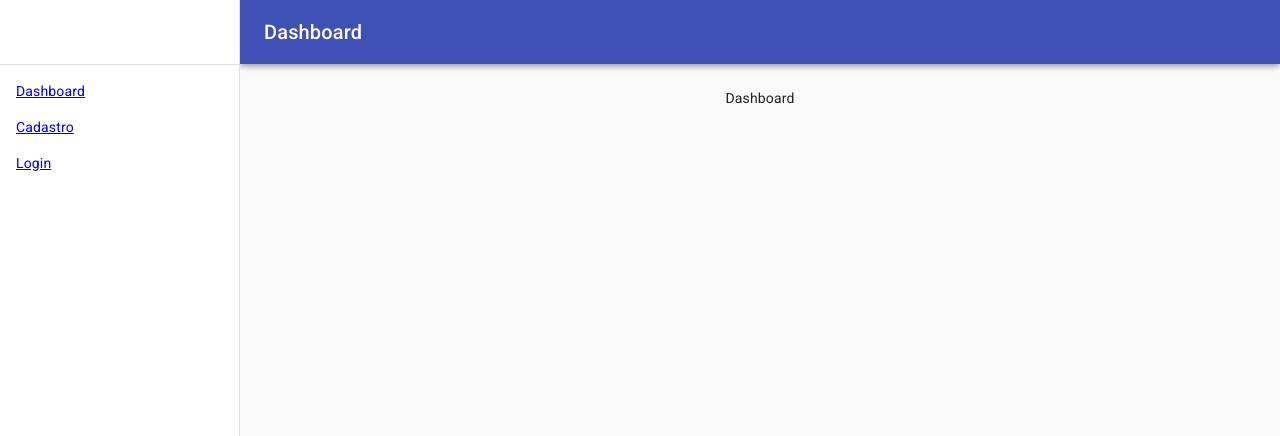
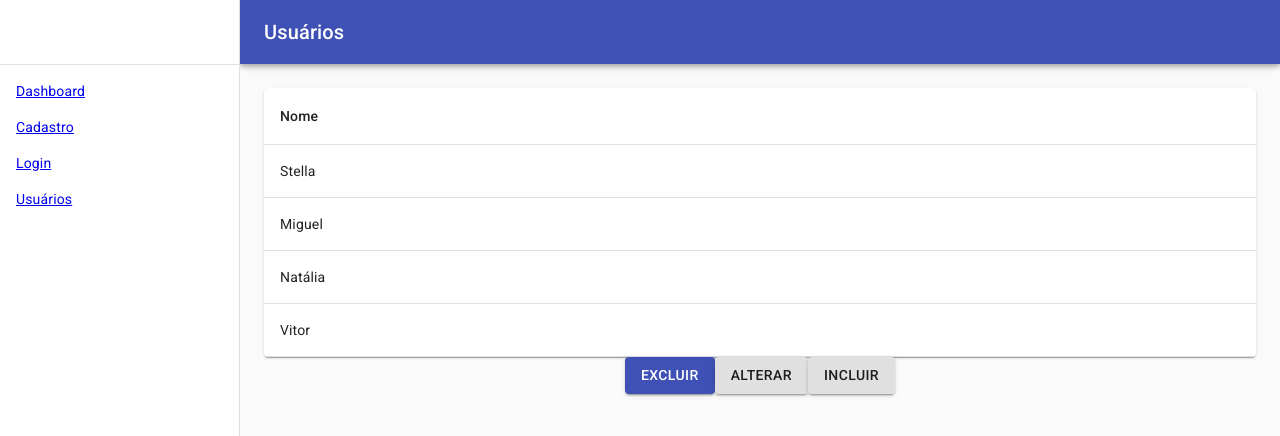
Before and after one commit to CaelumAulas/aceleratw-turma1-grupo1, a React (Create React App) app: page /usuarios in a window 1280 px wide. Shown: the top 436 px of the page. Built offline with nearby package versions, Linux system fonts and the light colour scheme.

Commit message:
feat(usersTable)

```diff
--- a/src/containers/BaseLayout/BaseLayout.js
+++ b/src/containers/BaseLayout/BaseLayout.js
@@ -77,6 +77,9 @@ const BaseLayout = (props) => {
         <ListItem>
           <Link to="/login">Login</Link>
         </ListItem>
+        <ListItem>
+          <Link to="/usuarios">Usuários</Link>
+        </ListItem>
       </List>
     </div>
   )
--- /dev/null
+++ b/src/containers/UsersTable/UsersTable.js
@@ -0,0 +1,49 @@
+import React from 'react';
+import Table from '@material-ui/core/Table';
+import TableBody from '@material-ui/core/TableBody';
+import TableCell from '@material-ui/core/TableCell';
+import TableContainer from '@material-ui/core/TableContainer';
+import TableHead from '@material-ui/core/TableHead';
+import TableRow from '@material-ui/core/TableRow';
+import Paper from '@material-ui/core/Paper';
+import Button from '@material-ui/core/Button';
+
+
+  function createData(name,) {
+    return { name };
+  }
+
+  const rows = [
+    createData('Stella'),
+    createData('Miguel'),
+    createData('Natália'),
+    createData('Vitor'),
+  ];
+
+const UsersTable = () => (
+<section>
+<TableContainer component={Paper}>
+      <Table  aria-label="simple table">
+        <TableHead>
+          <TableRow>
+            <TableCell>Nome </TableCell>
+
+          </TableRow>
+        </TableHead>
+        <TableBody>
+          {rows.map((row) => (
+            <TableRow key={row.name}>
+              <TableCell align="left" component="th" scope="row">{row.name}</TableCell>
+            </TableRow>
+          ))}
+        </TableBody>
+      </Table>
+
+    </TableContainer>
+  <Button variant="contained" color = "primary">excluir</Button>
+  <Button variant="contained">alterar</Button>
+  <Button variant="contained">incluir</Button>
+  </section>
+)
+
+export default UsersTable
--- a/src/pages/App.js
+++ b/src/pages/App.js
@@ -10,12 +10,18 @@ import './App.css'
 import Login from '../pages/Login/Login'
 import SignUp from '../pages/SignUp/SignUp'
 import Dashboard from '../pages/Dashboard/Dashboard'
+import Users from './Users/Users'
+
+
 
 const App = () => {
   return (
     <div className="App">
       <Router>
         <Switch>
+        <Route path="/usuarios">
+            <Users />
+          </Route>
           <Route path="/signup">
             <SignUp />
           </Route>
@@ -25,6 +31,7 @@ const App = () => {
           <Route path="/">
             <Dashboard />
           </Route>
+
         </Switch>
       </Router>
     </div>
--- a/src/pages/Users/Users.js
+++ b/src/pages/Users/Users.js
@@ -0,0 +1,13 @@
+import React from 'react'
+
+import BaseLayout from '../../containers/BaseLayout/BaseLayout'
+import UsersTable from '../../containers/UsersTable/UsersTable'
+
+
+const Users = () => (
+    <BaseLayout pageName="Usuários">
+        <UsersTable/>
+    </BaseLayout>
+)
+
+export default Users
```
Also changed, not shown: src/containers/UsersTable/style.css (added), 1 other file (tests, documents, lock files or other folders).
